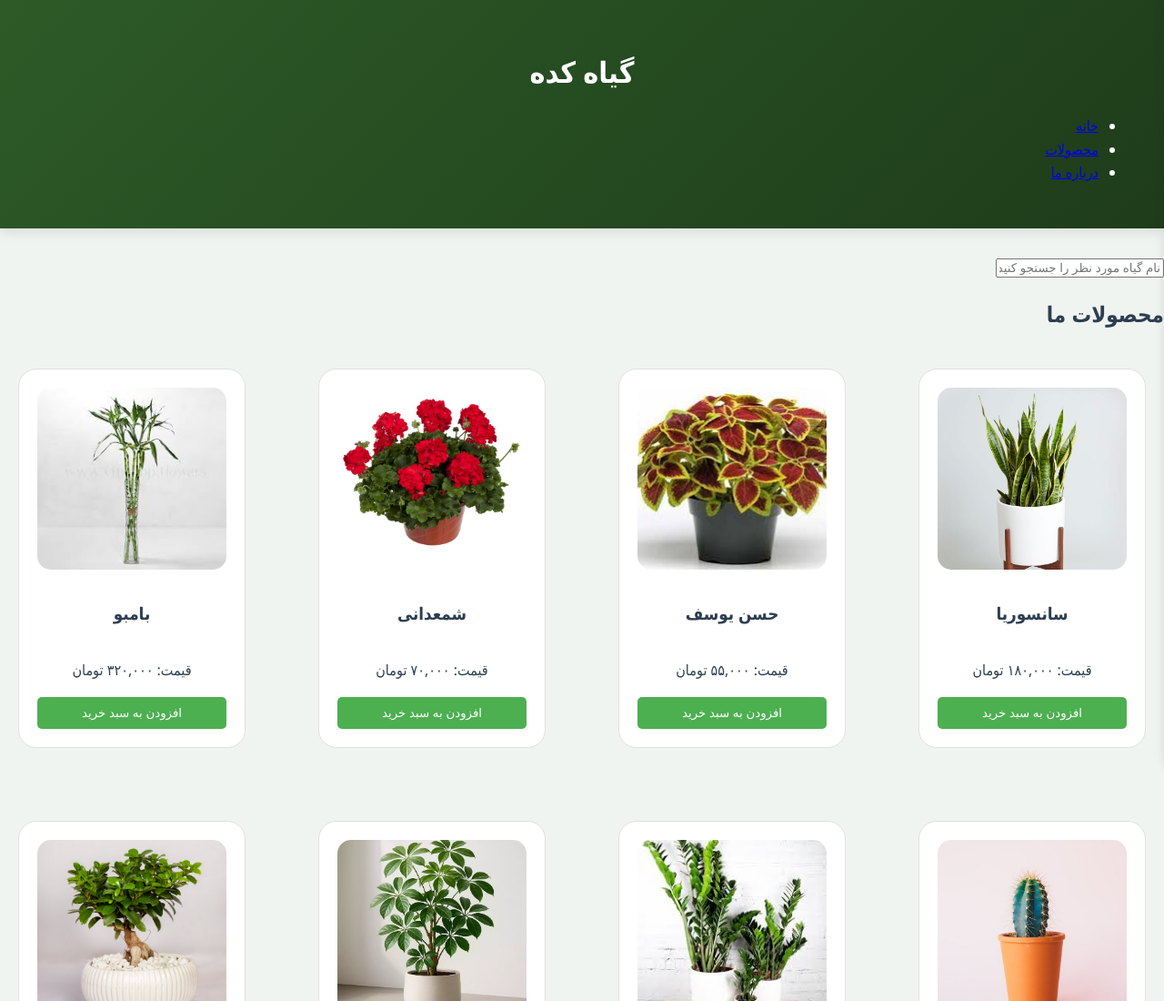
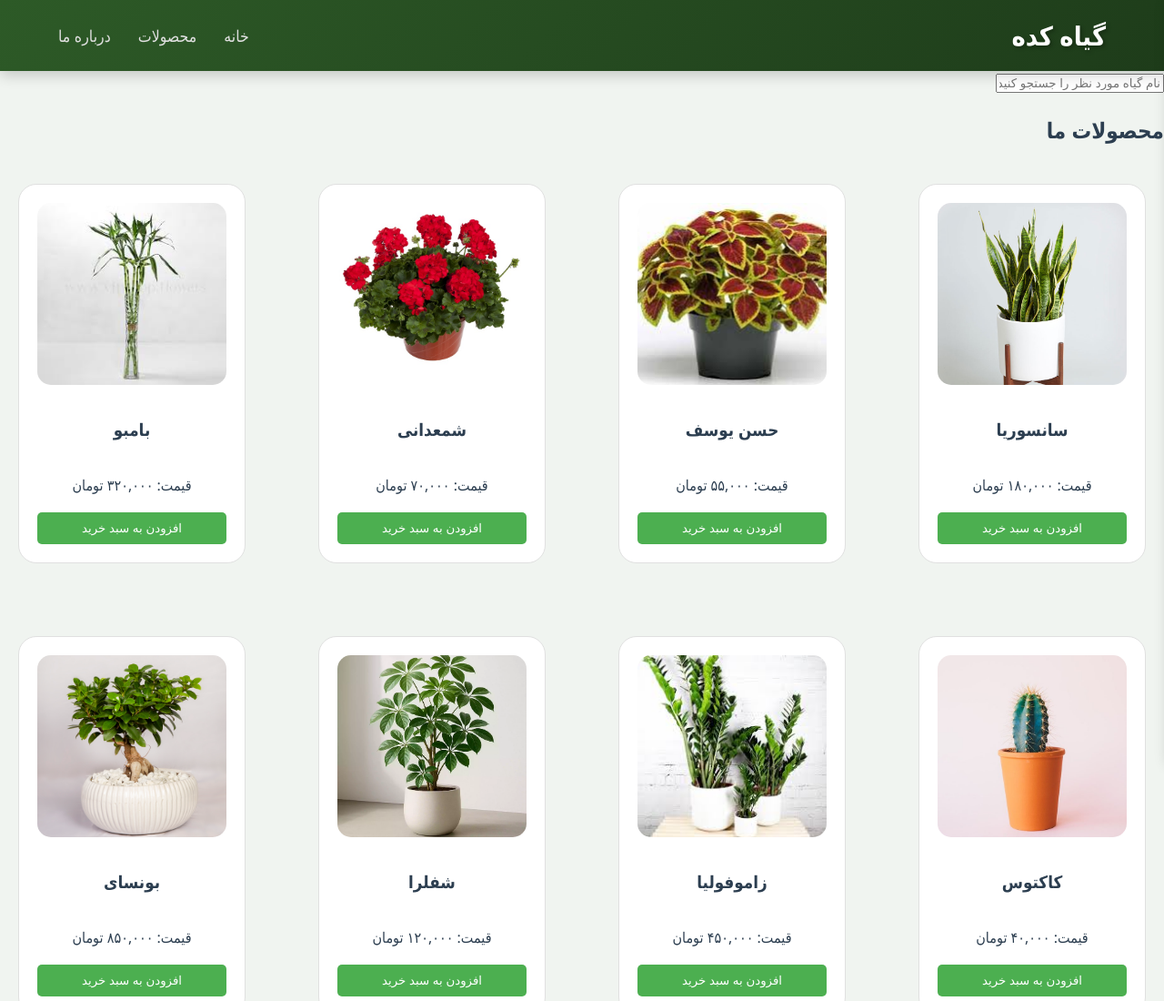
Before and after one commit to zasharifi/zasharifi.github.io, a plain HTML site: page index.html in a window 1280 px wide. Shown: the top 1100 px of the page at 91% size. Drawn offline with Linux system fonts and the light colour scheme.

Commit message:
Update style.css
there should have been more styling with the header part.
your welcome :)

```diff
--- a/style.css
+++ b/style.css
@@ -1,6 +1,6 @@
 body {
     font-family: 'Segoe UI', Tahoma, Geneva, Verdana, sans-serif;
-    background-color: #f0f4f0; /* یک سبز بسیار ملایم برای پس‌زمینه */
+    background-color: #f0f4f0;
     color: #2c3e50;
     margin: 0;
     line-height: 1.6;
@@ -12,10 +12,56 @@ body {
 header {
     background: linear-gradient(135deg, #2d5a27 0%, #1e3c1a 100%);
     color: white;
-    padding: 2rem;
-    text-align: center;
-    box-shadow: 0 4px 12px rgba(0,0,0,0.1);
-    margin-bottom: 30px;
+    padding: 1rem 5%;
+    display: flex;
+    justify-content: space-between;
+    align-items: center;
+    box-shadow: 0 4px 15px rgba(0,0,0,0.2);
+    position: sticky;
+    top: 0;
+    z-index: 1000;
+}
+
+header h1 {
+    margin: 0;
+    font-size: 1.8rem;
+    text-shadow: 2px 2px 4px rgba(0,0,0,0.3);
+}
+
+nav ul {
+    list-style: none;
+    display: flex;
+    gap: 30px;
+    margin: 0;
+    padding: 0;
+}
+
+nav ul li a {
+    color: #e0e0e0;
+    text-decoration: none;
+    font-weight: 500;
+    font-size: 1.1rem;
+    transition: all 0.3s ease;
+    position: relative;
+}
+
+nav ul li a::after {
+    content: '';
+    position: absolute;
+    width: 0;
+    height: 2px;
+    bottom: -5px;
+    right: 0;
+    background-color: #4caf50;
+    transition: width 0.3s ease;
+}
+
+nav ul li a:hover {
+    color: #ffffff;
+}
+
+nav ul li a:hover::after {
+    width: 100%;
 }
 .list{
   text-align:right;
@@ -32,14 +78,14 @@ header {
     border-radius: 20px;
     padding: 20px;
     text-align: center;
-    transition: all 0.3s ease; /* انیمیشن نرم برای تمام تغییرات */
+    transition: all 0.3s ease;
     border: 1px solid #e0e0e0;
     display: flex;
     flex-direction: column;
     justify-content: space-between;
 }
 
-/* افکت شناور شدن کارت وقتی موس روی آن می‌رود */
+
 .product-card:hover {
     transform: translateY(-10px);
     box-shadow: 0 15px 30px rgba(0,0,0,0.1);
@@ -49,7 +95,7 @@ header {
 .product-card img {
     width: 100%;
     height: 200px;
-    object-fit: cover; /* جلوگیری از کشیده شدن عکس */
+    object-fit: cover;
     border-radius: 15px;
     margin-bottom: 15px;
 }
@@ -62,16 +108,16 @@ button {
     border-radius: 5px;
     cursor: pointer;
 }
-/* تنظیمات سبد خرید کناری */
+
 .cart-sidebar {
     position: fixed;
     top: 0;
-    right: -400px; /* شروع از خارج از صفحه */
+    right: -400px;
     width: 350px;
     height: 100%;
     background: white;
     box-shadow: -5px 0 15px rgba(0,0,0,0.2);
-    transition: 0.4s; /* سرعت بیرون آمدن */
+    transition: 0.4s;
     z-index: 1000;
     display: flex;
     flex-direction: column;
@@ -79,10 +125,10 @@ button {
 }
 
 .cart-sidebar.active {
-    right: 0; /* وقتی کلاس active اضافه شد، بیاید داخل صفحه */
+    right: 0;
 }
 
-/* لایه تیره پشت سبد خرید */
+
 .overlay {
     position: fixed;
     top: 0;
@@ -97,8 +143,6 @@ button {
 .overlay.active {
     display: block;
 }
-
-/* استایل دکمه‌های پایین سبد خرید */
 .cart-footer {
     margin-top: auto;
     border-top: 1px solid #eee;
@@ -121,4 +165,5 @@ button {
 .cart-items-container {
     overflow-y: auto;
     margin-top: 20px;
+
 }
```
